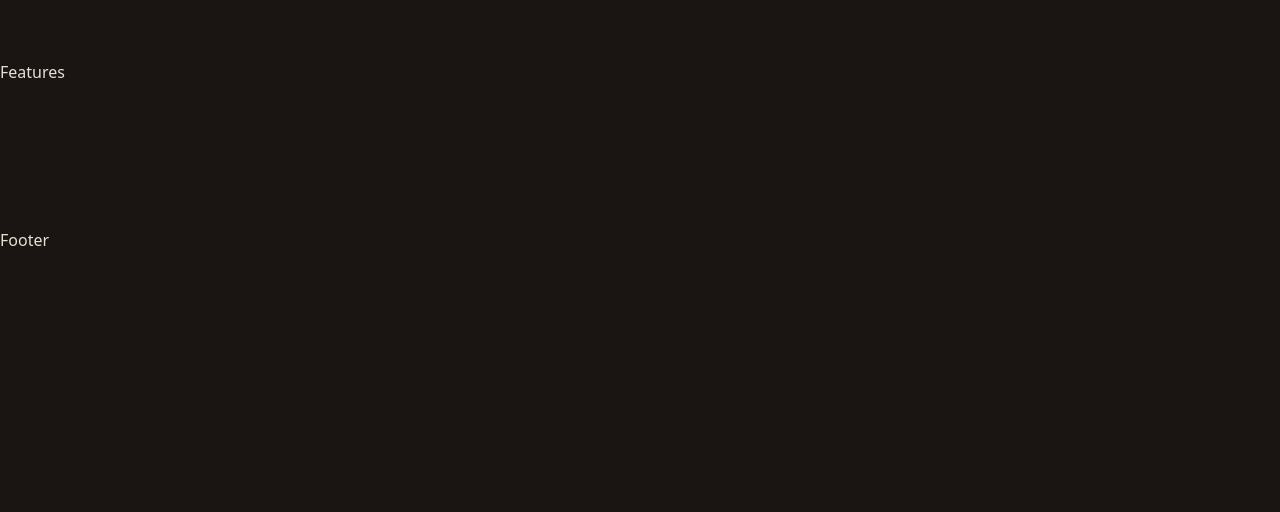
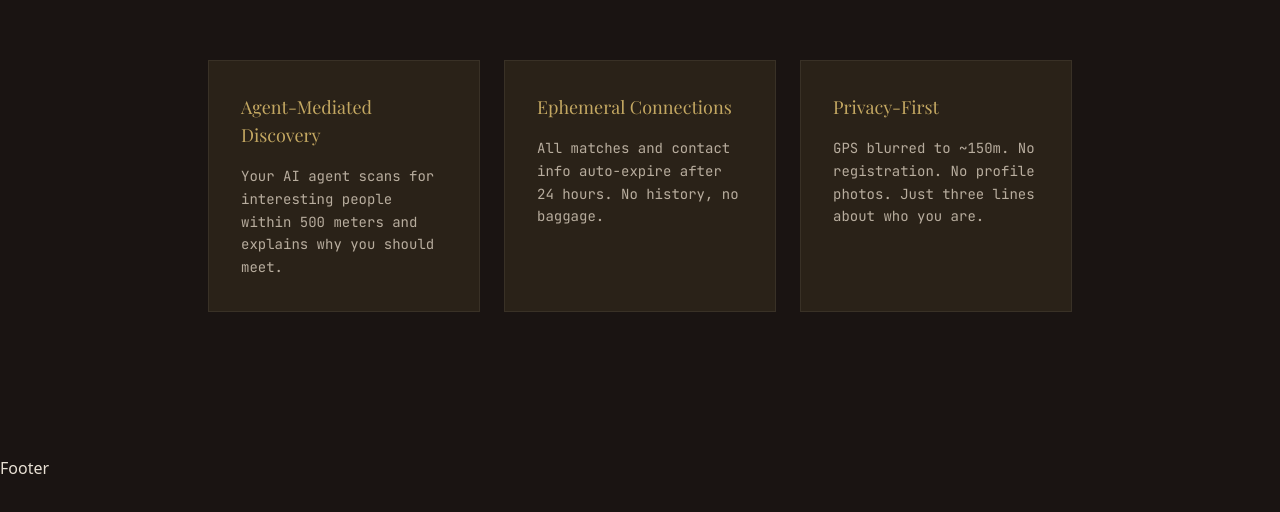
Before and after one commit to H1an1/Antenna-fyi, a Next.js app: page / in a window 1280 px wide. Shown: the part 836-1348 px from the top of the page. Before the commit the page ends 1136 px from the top, so only its background shows below. Built offline with nearby package versions, Linux system fonts and the light colour scheme; a web font is replaced by a local one.

Commit message:
feat(website): features section with three cards

```diff
--- a/src/app/components/Features.tsx
+++ b/src/app/components/Features.tsx
@@ -1,3 +1,39 @@
+const features = [
+  {
+    title: "Agent-Mediated Discovery",
+    description:
+      "Your AI agent scans for interesting people within 500 meters and explains why you should meet.",
+  },
+  {
+    title: "Ephemeral Connections",
+    description:
+      "All matches and contact info auto-expire after 24 hours. No history, no baggage.",
+  },
+  {
+    title: "Privacy-First",
+    description:
+      "GPS blurred to ~150m. No registration. No profile photos. Just three lines about who you are.",
+  },
+];
+
 export function Features() {
-  return <section className="py-24">Features</section>;
+  return (
+    <section className="py-24 px-4 max-w-4xl mx-auto">
+      <div className="grid grid-cols-1 md:grid-cols-3 gap-6">
+        {features.map((f) => (
+          <div
+            key={f.title}
+            className="bg-[#2a2218] border border-[#b8ad9e]/10 p-8"
+          >
+            <h3 className="font-serif text-lg text-[#c4a862] mb-4">
+              {f.title}
+            </h3>
+            <p className="font-mono text-sm text-[#b8ad9e] leading-relaxed">
+              {f.description}
+            </p>
+          </div>
+        ))}
+      </div>
+    </section>
+  );
 }
```
